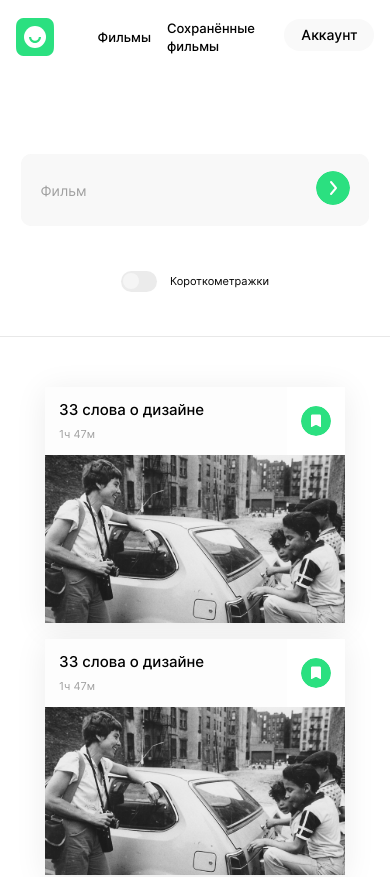
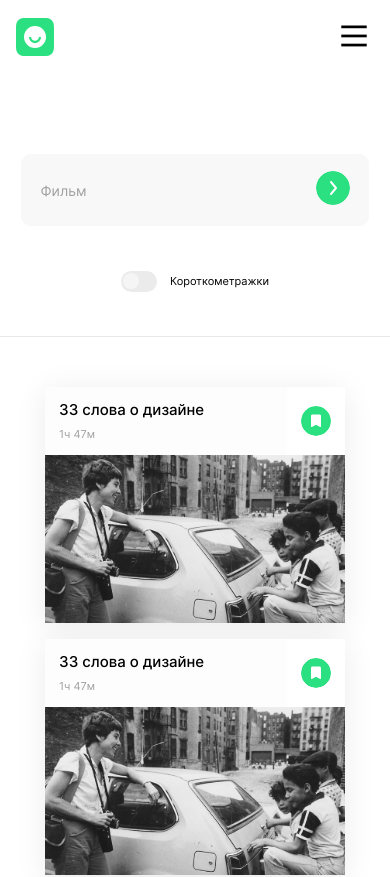
Before and after one commit to polumnana/movies-explorer-frontend, a React (Create React App) app: page /movies in a window 390 px wide. Shown: the top 877 px of the page. Built offline with nearby package versions, Linux system fonts and the light colour scheme.

Commit message:
add burger block

```diff
--- a/src/components/Header/HeaderAuthorized/HeaderAuthorized.css
+++ b/src/components/Header/HeaderAuthorized/HeaderAuthorized.css
@@ -1,3 +1,26 @@
+.header__burger {
+    display: none;
+}
+
+.header__button-menu {
+    width: 44px;
+    height: 44px;
+    background-color: #fff;
+    margin: 0;
+    padding: 0;
+    border: none;
+    cursor: pointer;
+}
+
+.header__button-menu:hover {
+    opacity: .7;
+}
+
+.header__img {
+    width: 100%;
+    height: 100%;
+}
+
 .header__authorized {
     margin: 0;
     width: 1102px;
@@ -55,3 +78,18 @@
 .header__button-account:hover {
     opacity: .7;
 }
+
+@media screen and (min-width: 320px) and (max-width: 767px) {
+    .header__authorized {
+        display: none;
+    }
+
+    .header__burger {
+        display: block;
+    }
+
+    .header__button-menu {
+        width: 40px;
+        height: 43px;
+    }
+}
--- a/src/components/Header/HeaderAuthorized/HeaderAuthorized.js
+++ b/src/components/Header/HeaderAuthorized/HeaderAuthorized.js
@@ -1,9 +1,18 @@
 import { Link } from 'react-router-dom';
+import ButtonMenu from '../../../images/BurgerMenu.svg';
 
 
 
 function HeaderAuthorized() {
     return (
+        <>
+            <section class="header__burger">
+                <button class="header__button-menu">
+                    <img className='header__img' alt="Меню" src={ButtonMenu}></img>
+                    <span class="header__burger-layer"></span>
+                </button>
+            </section>
+
             <section className="header__authorized">
                 <div className='header__films'>
                     <Link to="/movies"
@@ -22,6 +31,7 @@ function HeaderAuthorized() {
                     Аккаунт
                 </Link>
             </section>
+        </>
     );
 }
 
```
Lines whose indentation alone changed are shown as unchanged.
